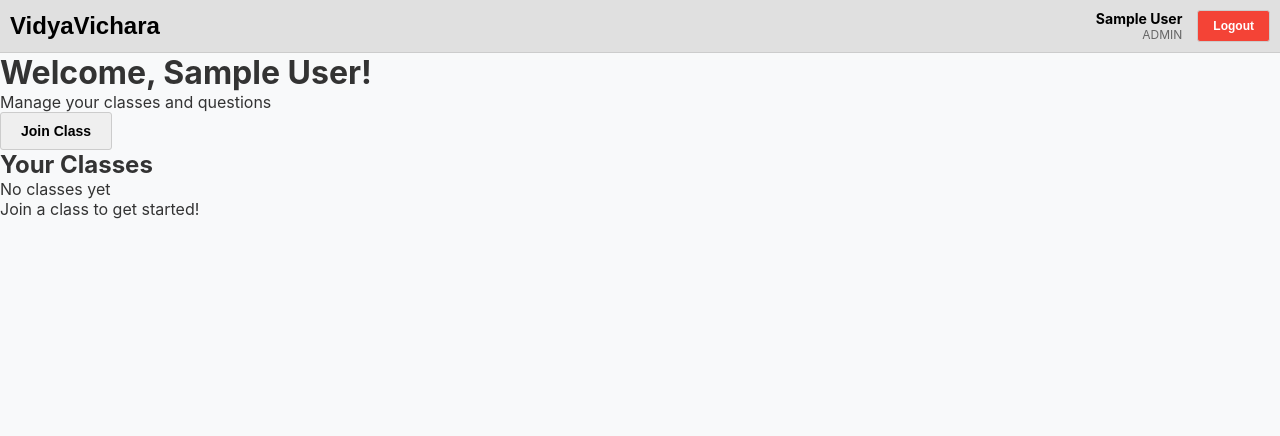
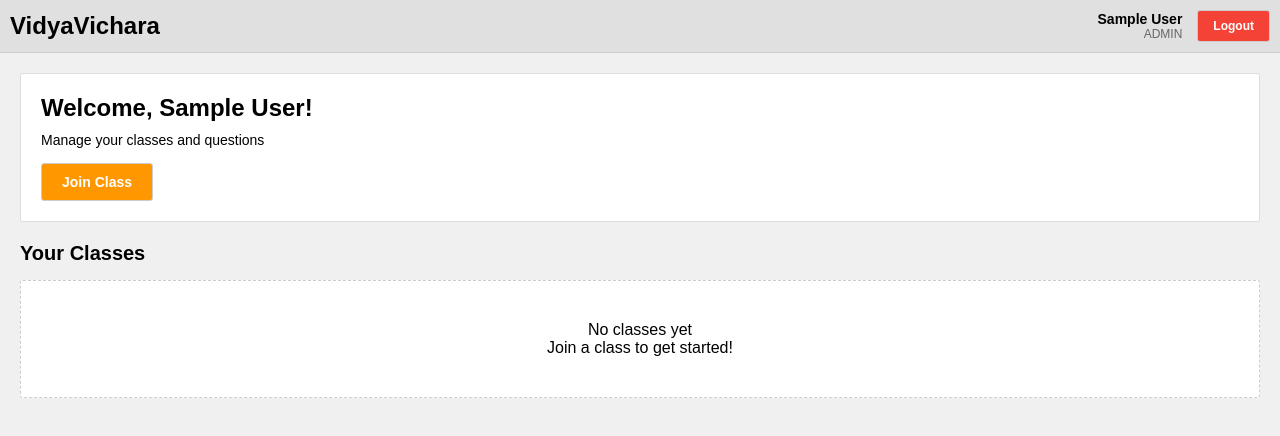
Before and after one commit to PrathyushaKalluri/VidyaVichar_Team33, a React (Create React App) app in the folder frontend/: page /dashboard in a window 1280 px wide. Shown: the top 436 px of the page. Built offline with nearby package versions, Linux system fonts and the light colour scheme; sample sign-in values are in the browser's storage.

Commit message:
Added Styles for Dashboard

```diff
--- a/frontend/src/components/Dashboard.css
+++ b/frontend/src/components/Dashboard.css
@@ -0,0 +1,116 @@
+.dashboard {
+  min-height: 100vh;
+  background: #f0f0f0;
+  font-family: Arial, sans-serif;
+}
+
+.dashboard-main {
+  padding: 20px;
+}
+
+.dashboard-header {
+  background: white;
+  border: 1px solid #ddd;
+  padding: 20px;
+  margin-bottom: 20px;
+  border-radius: 3px;
+}
+
+.dashboard-header h1 {
+  margin: 0 0 10px 0;
+  color: #000;
+  font-size: 24px;
+}
+
+.dashboard-header p {
+  margin: 0 0 15px 0;
+  color: #000;
+  font-size: 14px;
+}
+
+.dashboard-actions {
+  display: flex;
+  gap: 10px;
+}
+
+.action-button {
+  padding: 10px 20px;
+  border: 1px solid #ccc;
+  font-size: 14px;
+  cursor: pointer;
+  font-weight: bold;
+  font-family: Arial, sans-serif;
+  border-radius: 3px;
+}
+
+.action-button.primary {
+  background: #2196F3;
+  color: white;
+}
+
+.action-button.primary:hover {
+  background: #1976D2;
+}
+
+.action-button.secondary {
+  background: #FF9800;
+  color: white;
+}
+
+.action-button.secondary:hover {
+  background: #F57C00;
+}
+
+.classes-section h2 {
+  margin-bottom: 15px;
+  color: #000;
+  font-size: 20px;
+}
+
+.classes-grid {
+  display: flex;
+  flex-wrap: wrap;
+  gap: 15px;
+  margin-bottom: 20px;
+}
+
+.loading, .no-classes {
+  text-align: center;
+  padding: 40px;
+  color: #000;
+  font-size: 16px;
+}
+
+.no-classes {
+  background: white;
+  border: 1px dashed #ccc;
+  width: 100%;
+  border-radius: 3px;
+}
+
+.error-message {
+  background: #ffcccc;
+  color: #000;
+  padding: 15px;
+  margin-bottom: 15px;
+  border: 1px solid #ff9999;
+  display: flex;
+  justify-content: space-between;
+  align-items: center;
+  font-weight: bold;
+  border-radius: 3px;
+}
+
+.close-error {
+  background: #f44336;
+  border: 1px solid #ccc;
+  font-size: 16px;
+  cursor: pointer;
+  color: white;
+  padding: 5px 10px;
+  border-radius: 2px;
+}
+
+.close-error:hover {
+  background: #d32f2f;
+}
```
